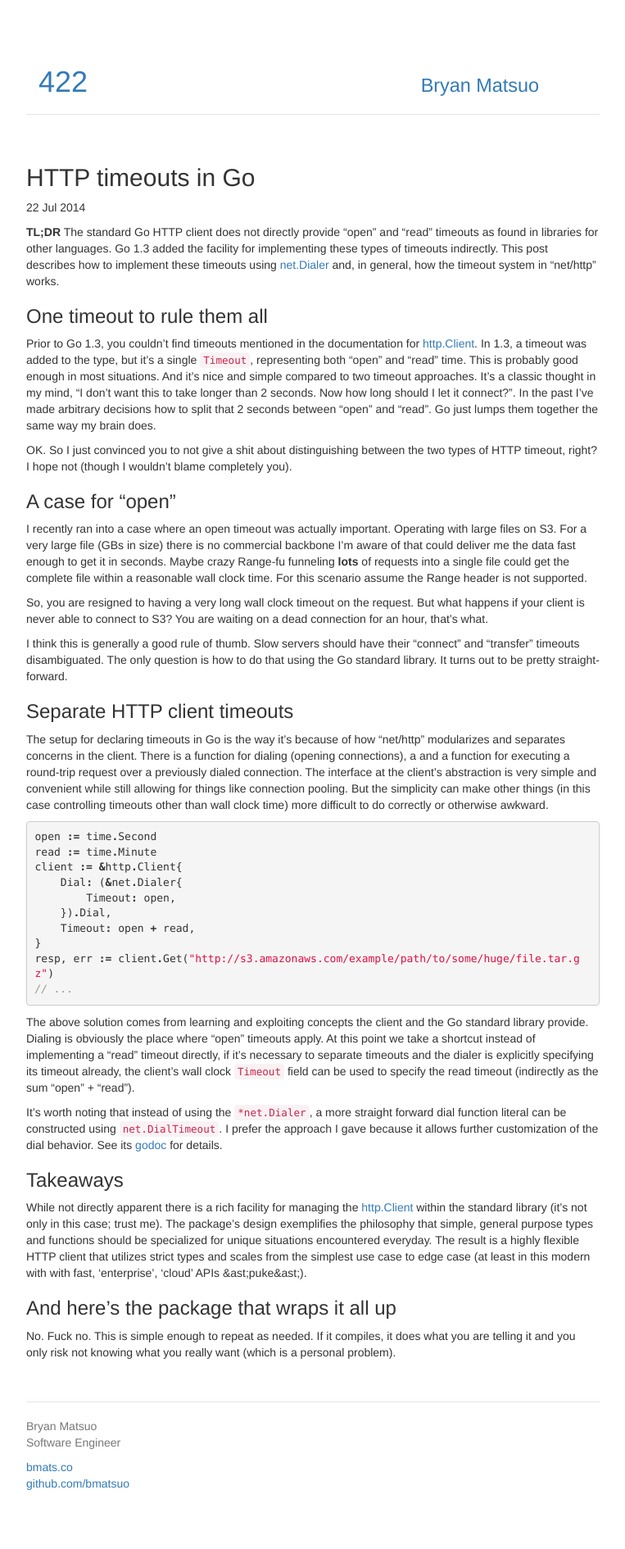
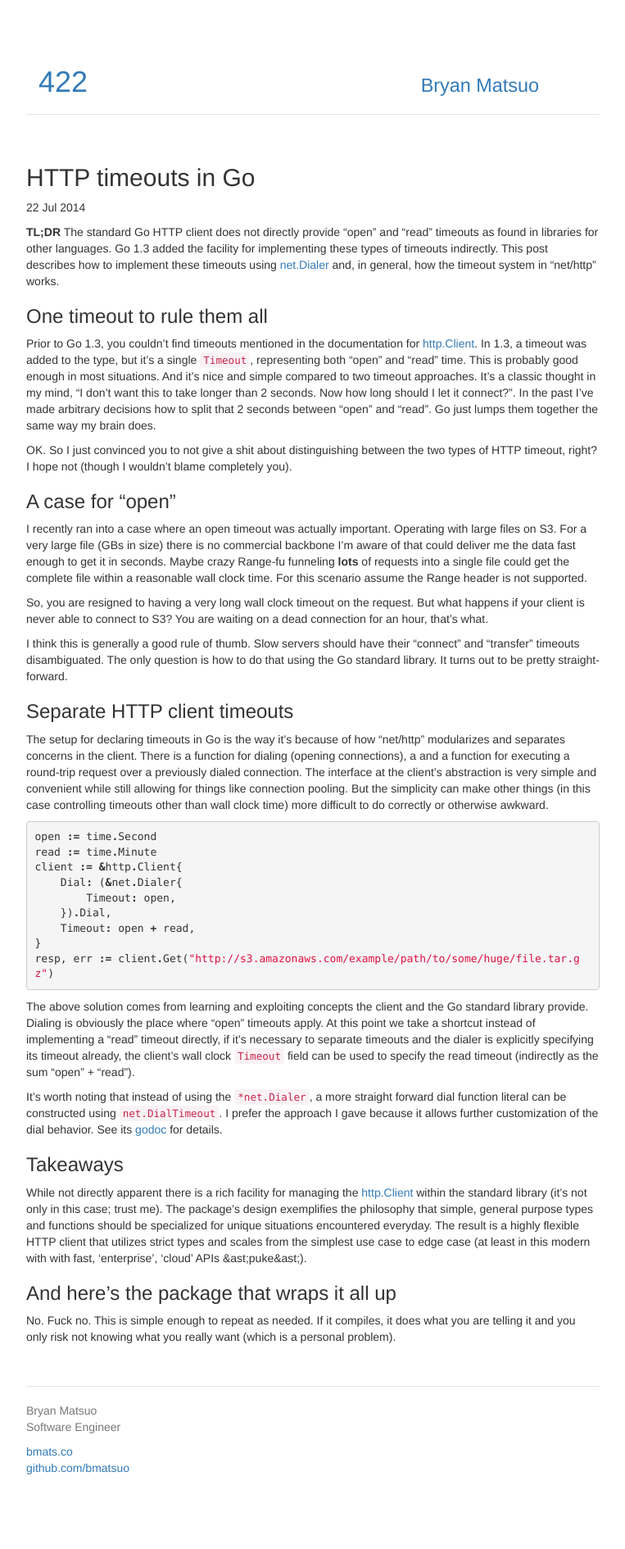
Before and after one commit to bmatsuo/bmatsuo.github.io, a Jekyll site: the page built from _posts/2014-07-22-http-timeouts-in-go.markdown, in a window 1280 px wide. Shown: the whole page at 82% size, without its empty margins (258-1021 px from the left). Built offline with Jekyll 4.4.1, drawn with Linux system fonts in a browser that asks for light colours; nearby versions of some CDN libraries.

Commit message:
formatting fix

```diff
--- a/_posts/2014-07-22-http-timeouts-in-go.markdown
+++ b/_posts/2014-07-22-http-timeouts-in-go.markdown
@@ -57,7 +57,7 @@
 this case controlling timeouts other than wall clock time) more difficult to do
 correctly or otherwise awkward.
 
-{%highlight go%}
+{% highlight go %}
 open := time.Second
 read := time.Minute
 client := &http.Client{
@@ -67,8 +67,7 @@
     Timeout: open + read,
 }
 resp, err := client.Get("http://s3.amazonaws.com/example/path/to/some/huge/file.tar.gz")
-// ...
-{%endhighlight%}
+{% endhighlight %}
 
 The above solution comes from learning and exploiting concepts the client and
 the Go standard library provide.  Dialing is obviously the place where "open"
```
